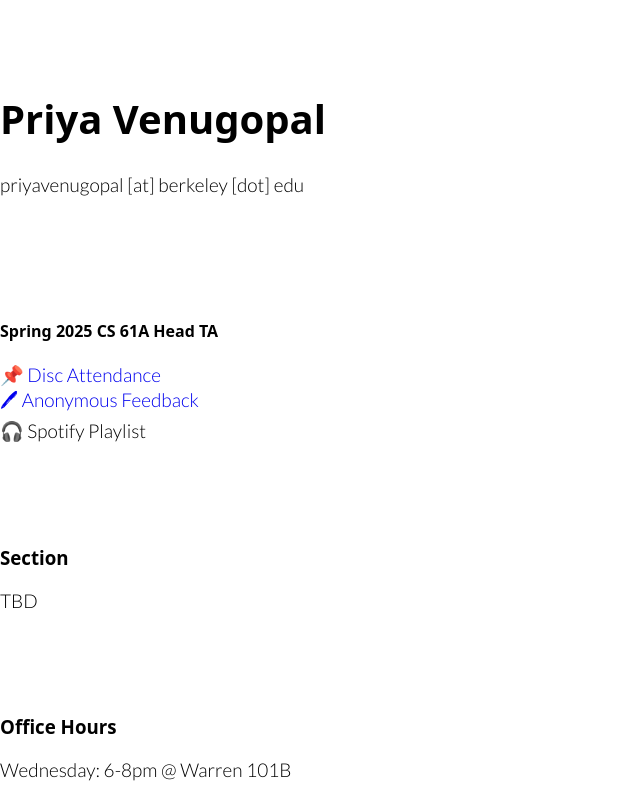
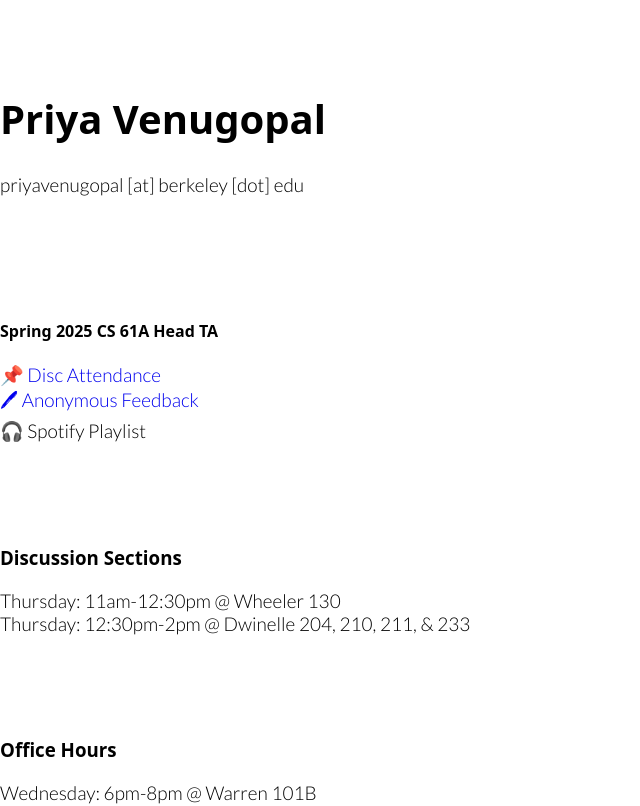
Before and after one commit to priya0004/teaching, a React (Create React App) app: page / in a window 1280 px wide. Shown: the top 806 px of the page, without its empty margins (0-640 px from the left). Built offline with nearby package versions, Linux system fonts and the light colour scheme.

Commit message:
[sp25] add section times

```diff
--- a/src/content.js
+++ b/src/content.js
@@ -28,16 +28,17 @@ function content() {
                     </div>
 
                     <div id='section'>
-                        <h3> Section </h3>
+                        <h3> Discussion Sections </h3>
                         <p>
-                            TBD
+                            Thursday: 11am-12:30pm @ Wheeler 130 <br />
+                            Thursday: 12:30pm-2pm @ Dwinelle 204, 210, 211, & 233
                         </p>
                     </div>
 
                     <div id='section'>
                         <h3> Office Hours </h3>
                         <p>
-                            Wednesday: 6-8pm @ Warren 101B
+                            Wednesday: 6pm-8pm @ Warren 101B
                         </p>
                     </div>
 
```
